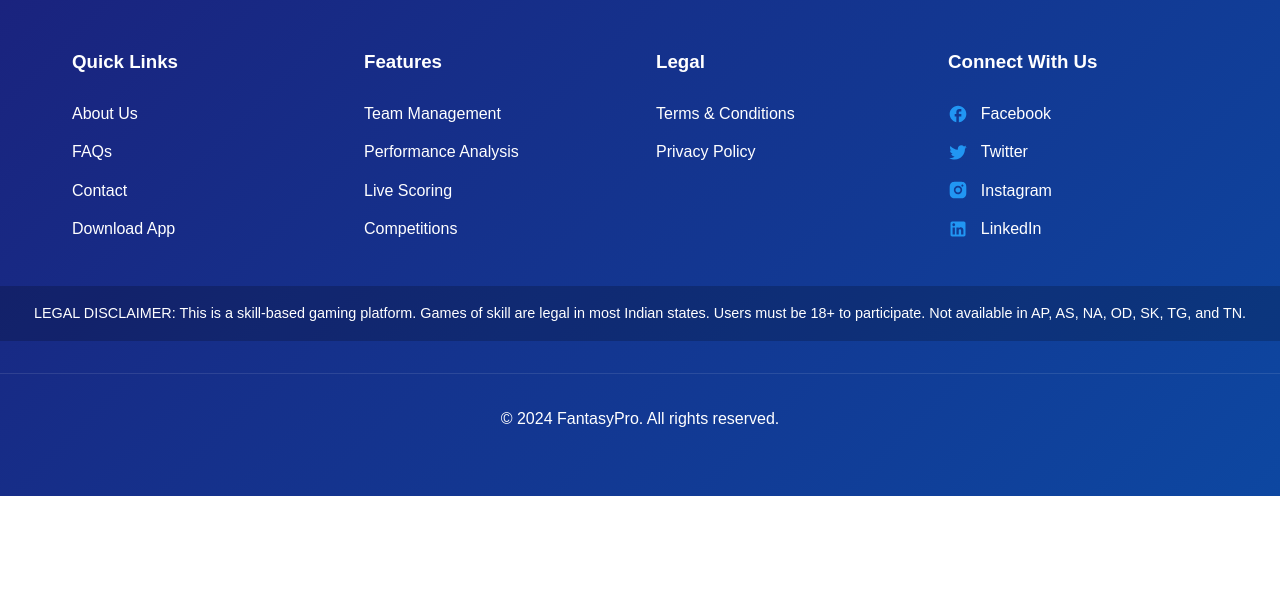
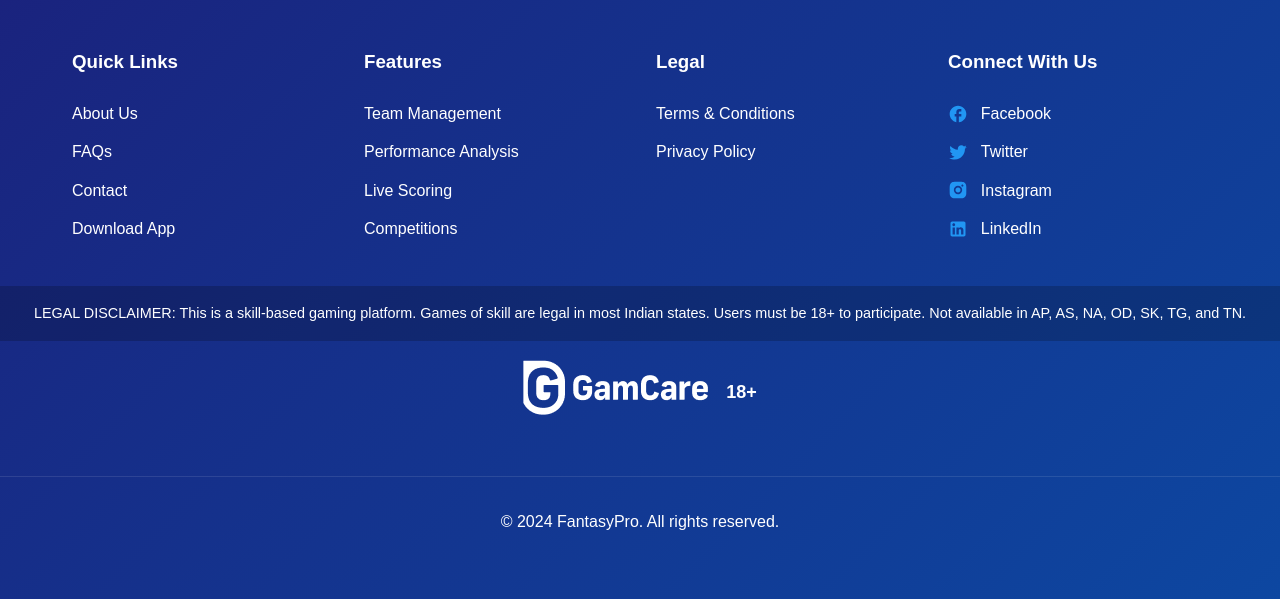
Before and after one commit to Excalibur0888/FantasyPro, a PHP site: page /faqs in a window 1280 px wide. Shown: the part 1539-2138 px from the top of the page. Before the commit the page ends 2035 px from the top, so only its background shows below. Run offline with PHP 8.4, Linux system fonts and the light colour scheme.

Commit message:
Add age verification section to website footers
- Introduced a new footer-age-verification div across all pages
- Added GamCare 18+ link and image to footer
- Created corresponding CSS styling for the new footer section

```diff
--- a/about/index.html
+++ b/about/index.html
@@ -326,6 +326,9 @@
 			<div class="footer-disclaimer">
 					LEGAL DISCLAIMER: This is a skill-based gaming platform. Games of skill are legal in most Indian states. Users must be 18+ to participate. Not available in AP, AS, NA, OD, SK, TG, and TN.
 			</div>
+			<div class="footer-age-verification">
+				<a href="https://www.gamcare.org.uk/" target="_blank"><img src="../img/6.png" alt="18+"></a> <span style="font-weight: bold; font-size: 18px;">18+</span>
+			</div>
 			<div class="footer-bottom">
 					<p>&copy; 2024 FantasyPro. All rights reserved.</p>
 			</div>
--- a/contact/index.html
+++ b/contact/index.html
@@ -154,6 +154,9 @@
 			<div class="footer-disclaimer">
 					LEGAL DISCLAIMER: This is a skill-based gaming platform. Games of skill are legal in most Indian states. Users must be 18+ to participate. Not available in AP, AS, NA, OD, SK, TG, and TN.
 			</div>
+			<div class="footer-age-verification">
+				<a href="https://www.gamcare.org.uk/" target="_blank"><img src="../img/6.png" alt="18+"></a> <span style="font-weight: bold; font-size: 18px;">18+</span>
+			</div>
 			<div class="footer-bottom">
 					<p>&copy; 2024 FantasyPro. All rights reserved.</p>
 			</div>
--- a/css/style.css
+++ b/css/style.css
@@ -996,6 +996,14 @@ footer {
     color: #64b5f6;
 }
 
+.footer-age-verification {
+	display: flex;
+	justify-content: center;
+	align-items: center;
+	gap: 1rem;
+	padding: 1rem;
+}
+
 .footer-bottom {
     text-align: center;
     padding-top: 2rem;
--- a/download/index.html
+++ b/download/index.html
@@ -227,6 +227,9 @@
 			<div class="footer-disclaimer">
 					LEGAL DISCLAIMER: This is a skill-based gaming platform. Games of skill are legal in most Indian states. Users must be 18+ to participate. Not available in AP, AS, NA, OD, SK, TG, and TN.
 			</div>
+			<div class="footer-age-verification">
+				<a href="https://www.gamcare.org.uk/" target="_blank"><img src="../img/6.png" alt="18+"></a> <span style="font-weight: bold; font-size: 18px;">18+</span>
+			</div>
 			<div class="footer-bottom">
 					<p>&copy; 2024 FantasyPro. All rights reserved.</p>
 			</div>
--- a/faqs/index.html
+++ b/faqs/index.html
@@ -308,6 +308,9 @@
 			<div class="footer-disclaimer">
 					LEGAL DISCLAIMER: This is a skill-based gaming platform. Games of skill are legal in most Indian states. Users must be 18+ to participate. Not available in AP, AS, NA, OD, SK, TG, and TN.
 			</div>
+			<div class="footer-age-verification">
+				<a href="https://www.gamcare.org.uk/" target="_blank"><img src="../img/6.png" alt="18+"></a> <span style="font-weight: bold; font-size: 18px;">18+</span>
+			</div>
 			<div class="footer-bottom">
 					<p>&copy; 2024 FantasyPro. All rights reserved.</p>
 			</div>
--- a/features/analysis/index.html
+++ b/features/analysis/index.html
@@ -195,6 +195,9 @@
 			<div class="footer-disclaimer">
 					LEGAL DISCLAIMER: This is a skill-based gaming platform. Games of skill are legal in most Indian states. Users must be 18+ to participate. Not available in AP, AS, NA, OD, SK, TG, and TN.
 			</div>
+			<div class="footer-age-verification">
+				<a href="https://www.gamcare.org.uk/" target="_blank"><img src="../img/6.png" alt="18+"></a> <span style="font-weight: bold; font-size: 18px;">18+</span>
+			</div>
 			<div class="footer-bottom">
 					<p>&copy; 2024 FantasyPro. All rights reserved.</p>
 			</div>
--- a/features/competitions/index.html
+++ b/features/competitions/index.html
@@ -202,6 +202,9 @@
 			<div class="footer-disclaimer">
 					LEGAL DISCLAIMER: This is a skill-based gaming platform. Games of skill are legal in most Indian states. Users must be 18+ to participate. Not available in AP, AS, NA, OD, SK, TG, and TN.
 			</div>
+			<div class="footer-age-verification">
+				<a href="https://www.gamcare.org.uk/" target="_blank"><img src="../img/6.png" alt="18+"></a> <span style="font-weight: bold; font-size: 18px;">18+</span>
+			</div>
 			<div class="footer-bottom">
 					<p>&copy; 2024 FantasyPro. All rights reserved.</p>
 			</div>
--- a/features/live-scoring/index.html
+++ b/features/live-scoring/index.html
@@ -197,6 +197,9 @@
 			<div class="footer-disclaimer">
 					LEGAL DISCLAIMER: This is a skill-based gaming platform. Games of skill are legal in most Indian states. Users must be 18+ to participate. Not available in AP, AS, NA, OD, SK, TG, and TN.
 			</div>
+			<div class="footer-age-verification">
+				<a href="https://www.gamcare.org.uk/" target="_blank"><img src="../img/6.png" alt="18+"></a> <span style="font-weight: bold; font-size: 18px;">18+</span>
+			</div>
 			<div class="footer-bottom">
 					<p>&copy; 2024 FantasyPro. All rights reserved.</p>
 			</div>
--- a/features/team-management/index.html
+++ b/features/team-management/index.html
@@ -202,6 +202,9 @@
 			<div class="footer-disclaimer">
 					LEGAL DISCLAIMER: This is a skill-based gaming platform. Games of skill are legal in most Indian states. Users must be 18+ to participate. Not available in AP, AS, NA, OD, SK, TG, and TN.
 			</div>
+			<div class="footer-age-verification">
+				<a href="https://www.gamcare.org.uk/" target="_blank"><img src="../img/6.png" alt="18+"></a> <span style="font-weight: bold; font-size: 18px;">18+</span>
+			</div>
 			<div class="footer-bottom">
 					<p>&copy; 2024 FantasyPro. All rights reserved.</p>
 			</div>
--- a/index.html
+++ b/index.html
@@ -471,6 +471,9 @@
         <div class="footer-disclaimer">
             LEGAL DISCLAIMER: This is a skill-based gaming platform. Games of skill are legal in most Indian states. Users must be 18+ to participate. Not available in AP, AS, NA, OD, SK, TG, and TN.
         </div>
+				<div class="footer-age-verification">
+					<a href="https://www.gamcare.org.uk/" target="_blank"><img src="../img/6.png" alt="18+"></a> <span style="font-weight: bold; font-size: 18px;">18+</span>
+				</div>
         <div class="footer-bottom">
             <p>&copy; 2024 FantasyPro. All rights reserved.</p>
         </div>
--- a/privacy-policy/index.html
+++ b/privacy-policy/index.html
@@ -157,6 +157,9 @@
 			<div class="footer-disclaimer">
 					LEGAL DISCLAIMER: This is a skill-based gaming platform. Games of skill are legal in most Indian states. Users must be 18+ to participate. Not available in AP, AS, NA, OD, SK, TG, and TN.
 			</div>
+			<div class="footer-age-verification">
+				<a href="https://www.gamcare.org.uk/" target="_blank"><img src="../img/6.png" alt="18+"></a> <span style="font-weight: bold; font-size: 18px;">18+</span>
+			</div>
 			<div class="footer-bottom">
 					<p>&copy; 2024 FantasyPro. All rights reserved.</p>
 			</div>
--- a/terms-conditions/index.html
+++ b/terms-conditions/index.html
@@ -166,6 +166,9 @@
 			<div class="footer-disclaimer">
 					LEGAL DISCLAIMER: This is a skill-based gaming platform. Games of skill are legal in most Indian states. Users must be 18+ to participate. Not available in AP, AS, NA, OD, SK, TG, and TN.
 			</div>
+			<div class="footer-age-verification">
+				<a href="https://www.gamcare.org.uk/" target="_blank"><img src="../img/6.png" alt="18+"></a> <span style="font-weight: bold; font-size: 18px;">18+</span>
+			</div>
 			<div class="footer-bottom">
 					<p>&copy; 2024 FantasyPro. All rights reserved.</p>
 			</div>
--- a/thanks.html
+++ b/thanks.html
@@ -101,6 +101,9 @@
 			<div class="footer-disclaimer">
 					LEGAL DISCLAIMER: This is a skill-based gaming platform. Games of skill are legal in most Indian states. Users must be 18+ to participate. Not available in AP, AS, NA, OD, SK, TG, and TN.
 			</div>
+			<div class="footer-age-verification">
+				<a href="https://www.gamcare.org.uk/" target="_blank"><img src="../img/6.png" alt="18+"></a> <span style="font-weight: bold; font-size: 18px;">18+</span>
+			</div>
 			<div class="footer-bottom">
 					<p>&copy; 2024 FantasyPro. All rights reserved.</p>
 			</div>
```
Also changed, not shown: img/6.png (added).
